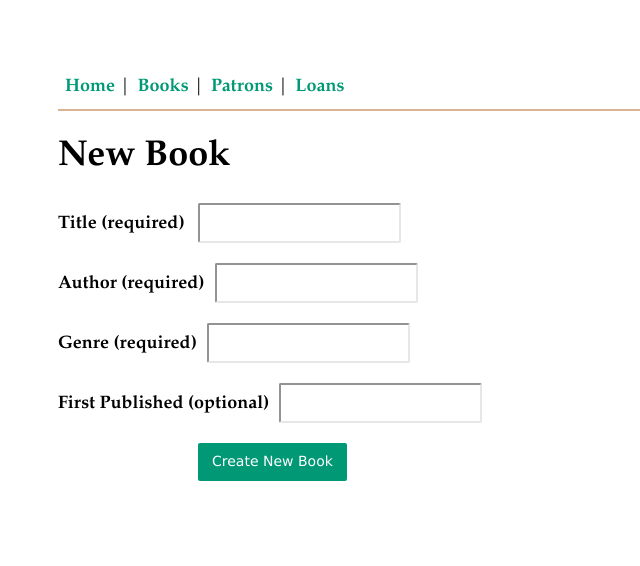
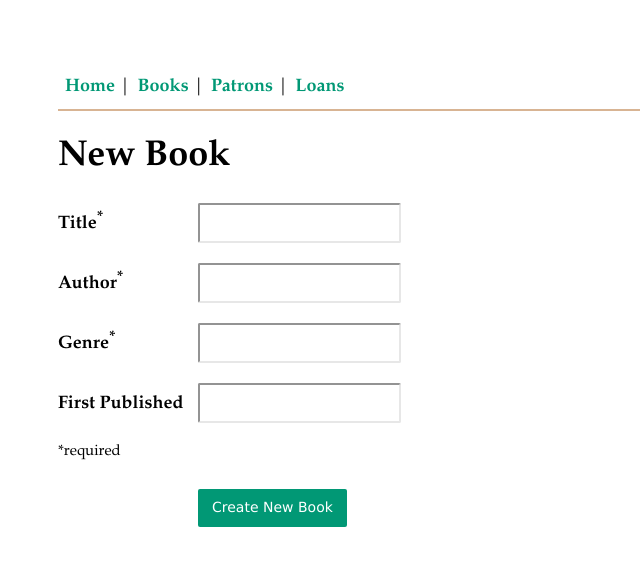
Before and after one commit to rhvdbergh/SQLite-Library-Manager, a Node server app: page /new_book.html in a window 1280 px wide. Shown: the top 566 px of the page, without its empty margins (0-640 px from the left). Run offline with Node 20, Linux system fonts and the light colour scheme; some libraries are stand-ins or nearby versions.

Commit message:
pug whitespacing

```diff
--- a/views/book_form.pug
+++ b/views/book_form.pug
@@ -2,16 +2,21 @@ h1= title
 include validation_errors.pug
 form(method="post")
   p
-    label(for='title') Title (required)
+    label(for='title') Title
+      sup *
     input#title(type='text' name='title' value=book.dataValues.title)
   p
-    label(for='author') Author (required)
+    label(for='author') Author
+      sup *
     input#author(type='text' name='author' value=book.dataValues.author)
   p
-    label(for='genre') Genre (required)
+    label(for='genre') Genre
+      sup *
     input#genre(type='text' name='genre' value=book.dataValues.genre)
   p
-    label(for='first_published') First Published (optional)
+    label(for='first_published') First Published
     input#first_published(type='text' name='first_published' value=book.dataValues.first_published)
+  sup *required
+
   p
     input(type='submit', value=`${button_message}`)
--- a/views/new_loan.pug
+++ b/views/new_loan.pug
@@ -6,6 +6,7 @@ block content
   form(method='post')
     p
       label(for='book_id') Book
+       sup *
       select#book_id(name='book_id')
         each book in books
           if selected_book === book.dataValues.id
@@ -14,6 +15,7 @@ block content
             option(value=`${book.dataValues.id}`) #{book.dataValues.title}
     p
       label(for='patron_id') Patron
+        sup *
       select#patron_id(name='patron_id')
         each patron in patrons
           if selected_patron === patron.dataValues.id
@@ -22,9 +24,12 @@ block content
             option(value=`${patron.dataValues.id}`) #{patron.dataValues.first_name} #{patron.dataValues.last_name}
     p
       label(for='loaned_on') Loaned on:
+        sup *
       input#loaned_on(type='text', value=`${today}` name='loaned_on')
     p
       label(for='return_by') Return by:
       input#return_by(type='text', value=`${return_date}` name='return_by')
+    sup *required
+
     p
       input(type='submit', value='Create New Loan')
```
Also changed, not shown: views/books.pug (line endings or trailing spaces), views/loans.pug (line endings or trailing spaces).
